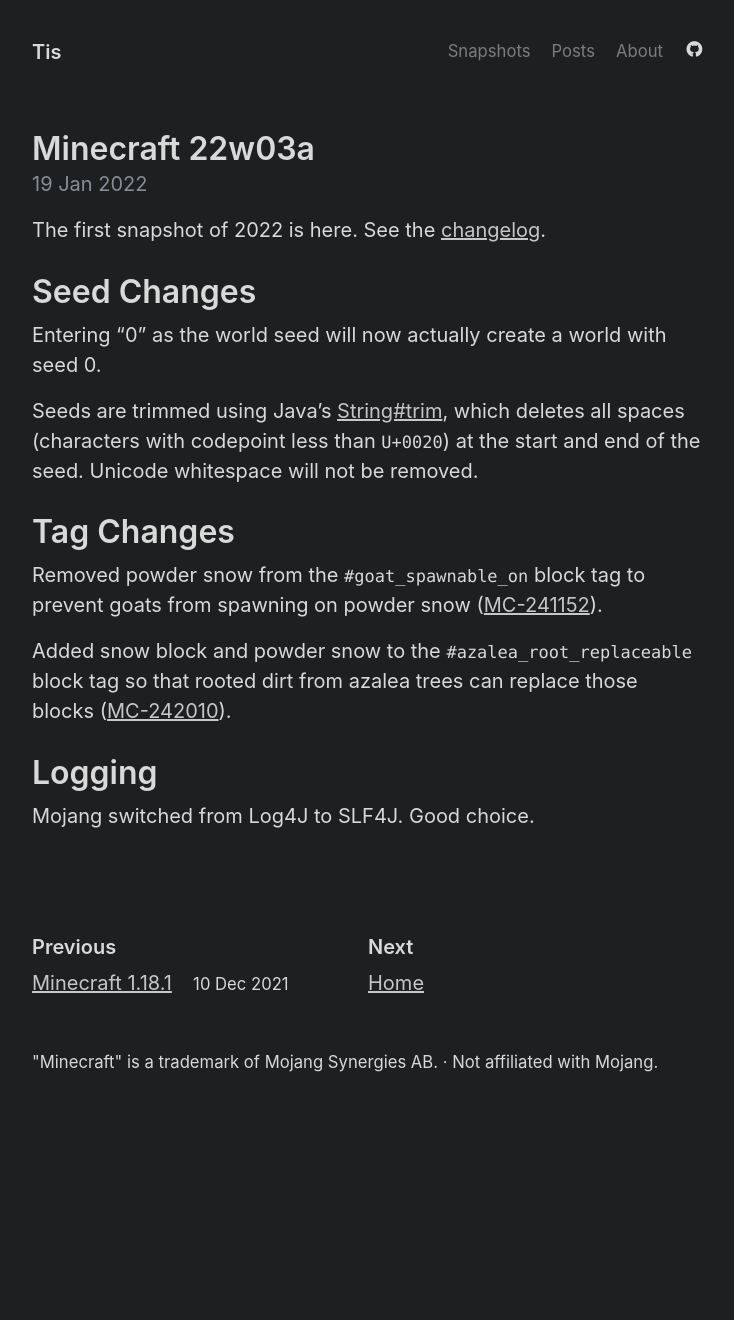
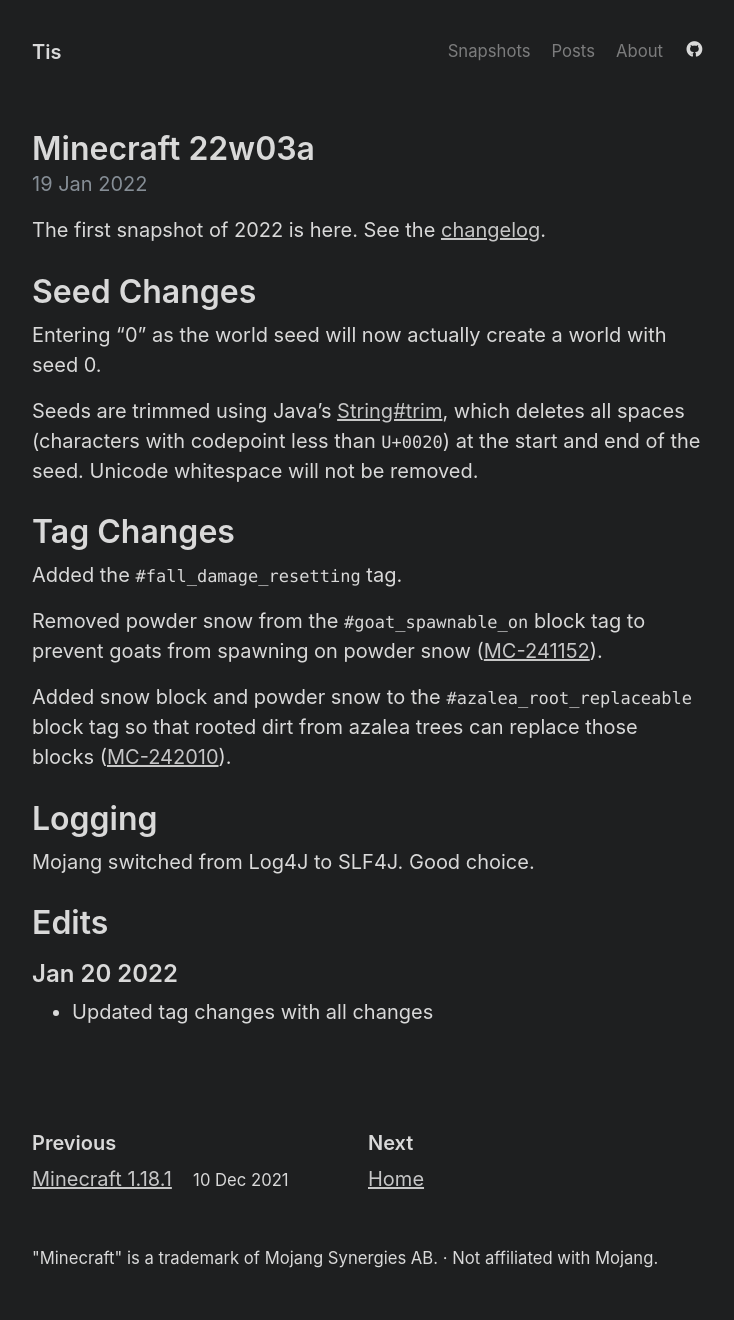
Before and after one commit to Tisawesomeness/tisawesomeness.github.io, a Jekyll site: the page built from snapshots/_posts/2022-01-19-22w30a.md, in a window 1280 px wide. Shown: the whole page, without its empty margins (272-1006 px from the left). Built offline with Jekyll 4.4.1, drawn with Linux system fonts in a browser that asks for light colours; before the commit the page ends 1124 px from its top, so only the background shows below that.

Commit message:
Update tag changes

```diff
--- a/snapshots/_posts/2022-01-19-22w30a.md
+++ b/snapshots/_posts/2022-01-19-22w30a.md
@@ -14,6 +14,8 @@
 
 # Tag Changes
 
+Added the `#fall_damage_resetting` tag.
+
 Removed powder snow from the `#goat_spawnable_on` block tag to prevent goats from spawning on powder snow ([MC-241152](https://bugs.mojang.com/browse/MC-241152)).
 
 Added snow block and powder snow to the `#azalea_root_replaceable` block tag so that rooted dirt from azalea trees can replace those blocks ([MC-242010](https://bugs.mojang.com/browse/MC-242010)).
@@ -21,3 +23,9 @@
 # Logging
 
 Mojang switched from Log4J to SLF4J. Good choice.
+
+# Edits
+
+## Jan 20 2022
+
+- Updated tag changes with all changes
```
